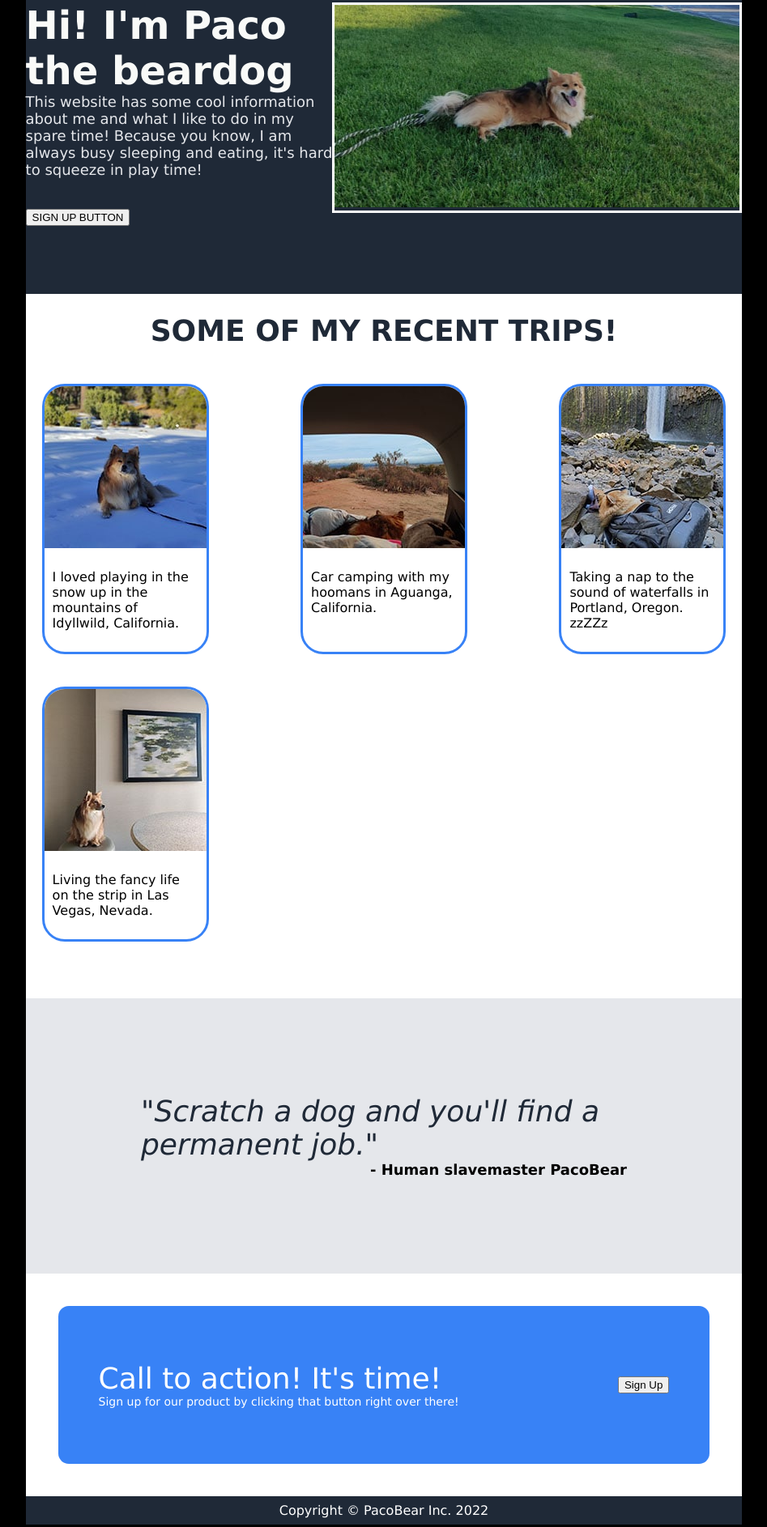
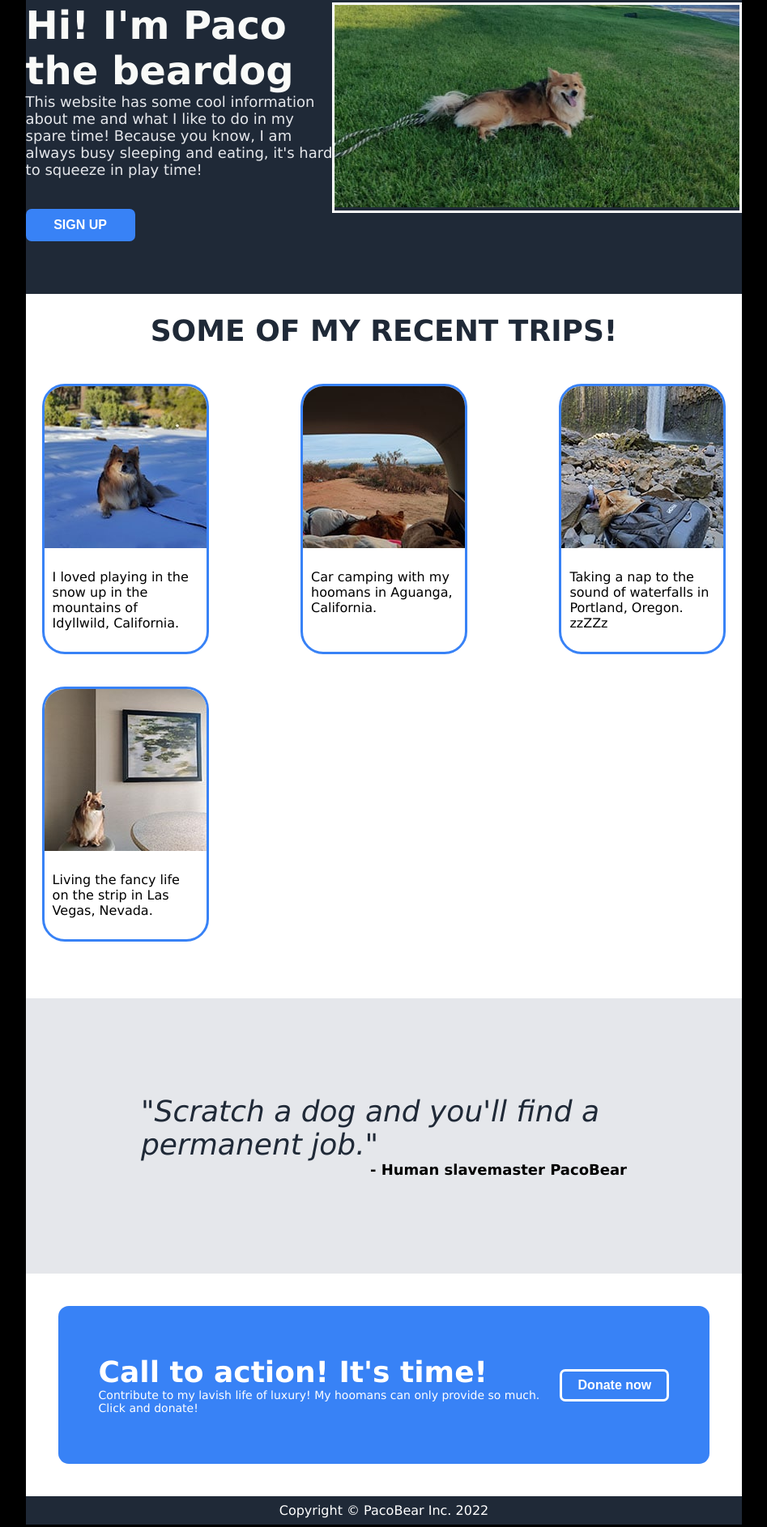
Before and after one commit to Jaakul/pacobear_top, a plain HTML site: page index.html in a window 1280 px wide. Shown: the part 291-2177 px from the top of the page at 81% size, without its empty margins (166-1113 px from the left). Drawn offline with Linux system fonts and the light colour scheme.

Commit message:
project complete

```diff
--- a/index.html
+++ b/index.html
@@ -33,7 +33,7 @@
                 <br>
                 <br>
                 <div class="intro-button">
-                    <button>SIGN UP BUTTON</button>
+                    <button id="button1">SIGN UP</button>
                 </div>
             </div>
             <div class="intro-image"><img src="images/banj_info.jpg" alt="banjinfo" width="500" height="250">
@@ -103,10 +103,11 @@ contains 2 lines with a justified right line that includes the quote-sayer-->
 <div class="sec4">
 <div class="sec4box">
 <div class="sec4text">
-    <div style="color:white;font-size:36px">Call to action! It's time!</div>
-        <div style="color:white;font-size:14px">Sign up for our product by clicking that button right over there!</div>
+    <div style="color:white;font-size:36px;font-weight:bold;">Call to action! It's time!</div>
+        <div style="color:white;font-size:14px">Contribute to my lavish life of luxury!
+        My hoomans can only provide so much. Click and donate!</div>
 </div>
-<div class="sec4button"><button>Sign Up</button></div>
+<div class="sec4button"><button id="button2">Donate now</button></div>
 
 </div>
 
--- a/stylesheet.css
+++ b/stylesheet.css
@@ -26,6 +26,7 @@ a{
 #banjlogo{
     border-radius:50%;
     border: solid white;
+
 }
 .headerlogo{
     color:#e5e7eb;
@@ -35,6 +36,7 @@ a{
     align-items:center;
 
 }
+
 .links{
     color:#e5e7eb;
     font-size:18px;
@@ -52,6 +54,32 @@ ul{
 li{
     float: left;
 }
+#button1{
+    background-color:#3882F6;
+    color:white;
+    font-size:medium;
+    width:135px;
+    height:40px;
+    font-weight:bold;
+    border-radius:7px;
+    border:none;
+}
+#button2{
+    background-color:#3882F6;
+    color:white;
+    font-size:medium;
+    width:135px;
+    height:40px;
+    font-weight:bold;
+    border-radius:7px;
+    border:solid white;
+
+}
+#button:hover, #button:focus{
+    outline:none;
+}
+
+
 
 /* Begin middle meat secion */
 
```
Also changed, not shown: helpme.txt (deleted).
